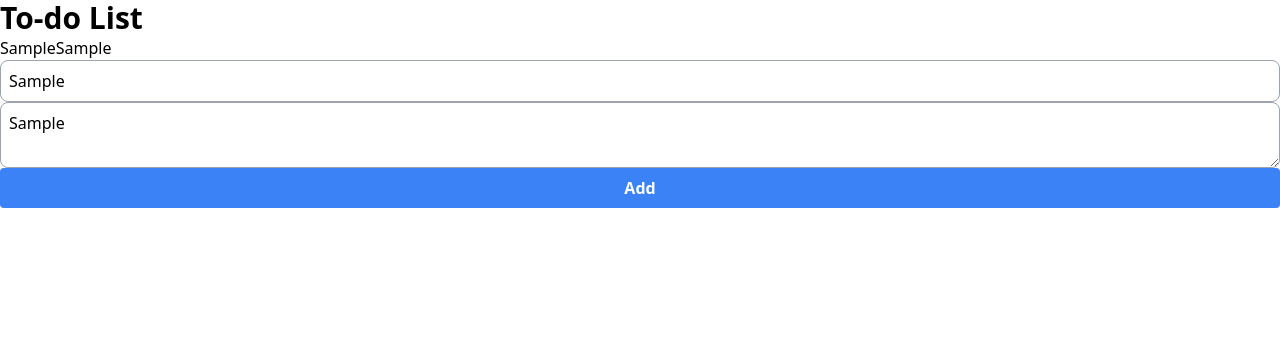
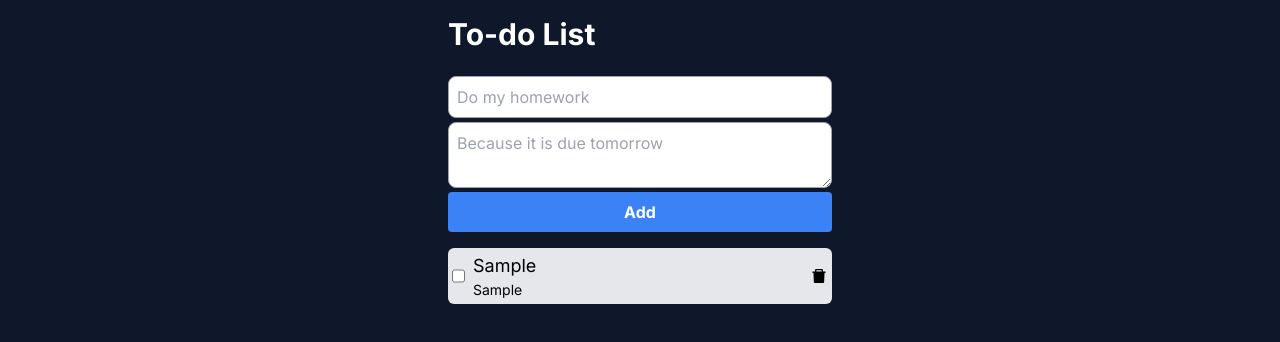
Before and after one commit to facuperezm/todo-typescript, a Next.js app: page / in a window 1280 px wide. Both pictures are taken after typing "Sample", "Sample" into the empty fields and a click on the button "Add". Shown: the top 342 px of the page. Built offline with nearby package versions, Linux system fonts and the light colour scheme.

Commit message:
app done

```diff
--- a/package.json
+++ b/package.json
@@ -9,6 +9,7 @@
     "lint": "next lint"
   },
   "dependencies": {
+    "@next/font": "^13.1.1",
     "@types/node": "18.11.17",
     "@types/react": "18.0.26",
     "@types/react-dom": "18.0.9",
@@ -17,6 +18,7 @@
     "next": "13.1.0",
     "react": "18.2.0",
     "react-dom": "18.2.0",
+    "react-icons": "^4.7.1",
     "typescript": "4.9.4"
   },
   "devDependencies": {
--- a/pages/_app.tsx
+++ b/pages/_app.tsx
@@ -1,6 +1,28 @@
-import '../styles/globals.css'
-import type { AppProps } from 'next/app'
+import "../styles/globals.css";
+import { Inter } from "@next/font/google";
+import Head from "next/head";
 
-export default function App({ Component, pageProps }: AppProps) {
-  return <Component {...pageProps} />
+const inter = Inter({
+  subsets: ["latin"],
+  variable: "--font-inter",
+});
+
+function MyApp({ Component, pageProps }) {
+  return (
+    <>
+      <Head>
+        <title>TodoList</title>
+        <meta
+          name="description"
+          content="This is my first app created with TypeScript and Next.js"
+        />
+        <link rel="icon" href="/favicon.ico" />
+      </Head>
+      <main className={`${inter.variable}`}>
+        <Component {...pageProps} />
+      </main>
+    </>
+  );
 }
+
+export default MyApp;
--- a/pages/api/hello.ts
+++ /dev/null
@@ -1,13 +0,0 @@
-// Next.js API route support: https://nextjs.org/docs/api-routes/introduction
-import type { NextApiRequest, NextApiResponse } from 'next'
-
-type Data = {
-  name: string
-}
-
-export default function handler(
-  req: NextApiRequest,
-  res: NextApiResponse<Data>
-) {
-  res.status(200).json({ name: 'John Doe' })
-}
--- a/pages/components/Form.tsx
+++ b/pages/components/Form.tsx
@@ -1,40 +1,62 @@
-import { useState } from "react";
+import useNewTodoForm from "../hooks/useNewTodoForm";
 import { Todo } from "../types";
-
-interface FormState {
-    inputValues: Todo
+interface FormProps {
+  onNewTodo: (todo: Todo) => void;
 }
 
-interface FormProps {
-    onNewTodo: (todo: Todo) => void
-}
+const Form = ({ onNewTodo }: FormProps) => {
+  const [inputValue, dispatch] = useNewTodoForm();
 
+  const handleSubmit = (e: React.FormEvent<HTMLFormElement>) => {
+    e.preventDefault();
+    onNewTodo(inputValue);
+    dispatch({
+      type: "CLEAR",
+    });
+  };
 
-const Form = ({onNewTodo}: FormProps) => {
-    const [inputValue, setInputValue] = useState<FormState["inputValues"]>({
-        text: "",
-        description: "",
+  const handleChange = (
+    e: React.ChangeEvent<HTMLInputElement | HTMLTextAreaElement>
+  ) => {
+    const { name, value } = e.target;
+    dispatch({
+      type: "CHANGE_VALUE",
+      payload: {
+        inputName: name,
+        inputValue: value,
+      },
     });
+  };
 
-    const handleSubmit = (e: React.FormEvent<HTMLFormElement>) => {
-        e.preventDefault();
-        onNewTodo(inputValue);
-    }
+  return (
+    <form
+      className="flex flex-col justify-center space-y-1"
+      onSubmit={handleSubmit}
+      action="submit"
+    >
+      <input
+        onChange={handleChange}
+        value={inputValue.text}
+        type="text"
+        placeholder="Do my homework"
+        className="border border-gray-400 p-2 rounded-lg text-black"
+        name="text"
+      />
+      <textarea
+        onChange={handleChange}
+        value={inputValue.description}
+        placeholder="Because it is due tomorrow"
+        className="border border-gray-400 p-2 rounded-lg text-black"
+        name="description"
+      />
+      <button
+        type="submit"
+        className="bg-blue-500 hover:bg-blue-700 text-white font-bold py-2 px-4 rounded"
+      >
+        Add
+      </button>
+    </form>
+  );
+};
 
-    const handleChange = (e: React.ChangeEvent<HTMLInputElement | HTMLTextAreaElement>) => {
-        setInputValue({
-            ...inputValue,
-            [e.target.name]: e.target.value
-        })
-    }
-
-    return (
-        <form className="flex flex-col justify-center" onSubmit={handleSubmit} action="submit">
-            <input onChange={handleChange} value={inputValue.text} type="text" placeholder="Do my homework" className="border border-gray-400 p-2 rounded-lg" name="text"/>
-            <textarea onChange={handleChange} value={inputValue.description} placeholder="Because it is due tomorrow" className="border border-gray-400 p-2 rounded-lg" name="description"/>
-            <button type="submit" className="bg-blue-500 hover:bg-blue-700 text-white font-bold py-2 px-4 rounded">Add</button>
-        </form>
-    )
-}
-
-export default Form
+export default Form;
--- a/pages/components/List.tsx
+++ b/pages/components/List.tsx
@@ -1,22 +1,50 @@
 import { Todo } from "../types";
+import { useState } from "react";
+import { AiFillDelete } from "react-icons/ai";
 
 interface Props {
-    todos: Array<Todo>
+  todos: Array<Todo>;
+  onDelete: (index: number) => void;
+  onComplete: (index: number) => void;
 }
 
-export default function List ({todos}: Props) {
-    return (
-        <ul>
-            {
-                todos.map((todo, index) => {
-                    return (
-                        <li key={index}>
-                            <span>{todo.text}</span>
-                            <span>{todo.description}</span>
-                        </li>
-                    )
-                })
-            }
-         </ul>
-    )
+export default function List({ todos, onDelete, onComplete }: Props) {
+  const [completedIndices, setCompletedIndices] = useState<number[]>([]);
+
+  const handleComplete = (index: number) => {
+    onComplete(index);
+    setCompletedIndices((prevCompletedIndices) =>
+      prevCompletedIndices.includes(index)
+        ? prevCompletedIndices.filter((i) => i !== index)
+        : [...prevCompletedIndices, index]
+    );
+  };
+
+  return (
+    <ul>
+      {todos.map((todo, index) => {
+        return (
+          <li
+            className={`text-lg bg-gray-200 p-1 rounded-md text-black ${
+              completedIndices.includes(index) ? "line-through" : ""
+            } flex justify-between my-2`}
+            key={index}
+          >
+            <input
+              type="checkbox"
+              onClick={() => handleComplete(index)}
+              checked={completedIndices.includes(index)}
+            />
+            <div className="flex flex-col flex-1 px-2">
+              <span>{todo.text}</span>
+              <span className="text-sm">{todo.description}</span>
+            </div>
+            <button onClick={() => onDelete(index)}>
+              <AiFillDelete />
+            </button>
+          </li>
+        );
+      })}
+    </ul>
+  );
 }
--- /dev/null
+++ b/pages/hooks/useNewTodoForm.tsx
@@ -0,0 +1,46 @@
+import { useReducer } from "react";
+import { Todo } from "../types";
+
+const INITIAL_STATE = {
+  text: "",
+  description: "",
+  done: false,
+};
+
+interface FormState {
+  inputValues: Todo;
+}
+
+type FormReducerActions =
+  | {
+      type: "CHANGE_VALUE";
+      payload: {
+        inputName: string;
+        inputValue: string;
+      };
+    }
+  | {
+      type: "CLEAR";
+    };
+
+const formReducer = (
+  state: FormState["inputValues"],
+  action: FormReducerActions
+) => {
+  switch (action.type) {
+    case "CHANGE_VALUE":
+      const { inputName, inputValue } = action.payload;
+      return {
+        ...state,
+        [inputName]: inputValue,
+      };
+    case "CLEAR":
+      return INITIAL_STATE;
+  }
+};
+
+const useNewTodoForm = () => {
+  return useReducer(formReducer, INITIAL_STATE);
+};
+
+export default useNewTodoForm;
--- a/pages/index.tsx
+++ b/pages/index.tsx
@@ -1,43 +1,46 @@
-import { useState } from "react"
-import Form from "./components/Form"
-import List from "./components/List"
-import { Todo } from "./types"
+import { useState } from "react";
+import Form from "./components/Form";
+import List from "./components/List";
+import { Todo } from "./types";
 interface AppState {
-  todos: Array<Todo>
+  todos: Array<Todo>;
 }
 
-  const INITIAL_STATE = [
-    {
-    name: "Bake a bread",
-    description: "Bake a bread for the family",
-    completed: false,
-  },
-  {
-    name: "Bake a bread",
-    description: "Bake a bread for the family",
-    completed: false,
-  },
-  {
-    name: "Bake a bread",
-    description: "Bake a bread for the family",
-    completed: false,
-  },
-]
+export default function Home() {
+  const [todos, setTodos] = useState<AppState["todos"]>([]);
 
-export default function Home() {
-  const [todos, setTodos] = useState<AppState["todos"]>([])
+  const handleNewTodo = (todo: Todo): void => {
+    setTodos([...todos, todo]);
+  };
+  const handleDelete = (index: number): void => {
+    const newTodos = todos.filter((todo, i) => i !== index);
+    setTodos(newTodos);
+  };
 
-  const handleNewTodo = (todo: Todo):void => {
-    setTodos([...todos, todo])
-  }
+  const handleCompleted = (index: number): void => {
+    const newTodos = todos.map((todo, i) => {
+      if (i === index) {
+        return {
+          ...todo,
+          done: !todo.done,
+        };
+      }
+      return todo;
+    });
+    setTodos(newTodos);
+  };
 
   return (
-    <>
-    <div>
-      <h1 className="font-bold text-3xl">To-do List</h1>
-      <List todos={todos}/>
-      <Form onNewTodo={handleNewTodo}/>
-    </div>
-    </>
-  )
+    <main className="bg-[#0f172a] h-screen">
+      <div className="flex flex-col w-96 m-auto font-sans text-white space-y-2">
+        <h1 className="font-sans text-3xl py-4 font-bold">To-do List</h1>
+        <Form onNewTodo={handleNewTodo} />
+        <List
+          todos={todos}
+          onDelete={handleDelete}
+          onComplete={handleCompleted}
+        />
+      </div>
+    </main>
+  );
 }
--- a/pages/types.d.ts
+++ b/pages/types.d.ts
@@ -1,4 +1,5 @@
 export interface Todo {
-    text: string
-    description?: string
+  text: string;
+  description?: string;
+  done: boolean;
 }
--- a/tailwind.config.js
+++ b/tailwind.config.js
@@ -5,7 +5,14 @@ module.exports = {
     "./components/**/*.{js,ts,jsx,tsx}",
   ],
   theme: {
-    extend: {},
+    extend: {
+      lineThrough: {
+        "text-decoration": "line-through",
+      },
+      fontFamily: {
+        sans: ["var(--font-inter)"],
+      },
+    },
   },
   plugins: [],
 };
```
Also changed, not shown: 1 other file (tests, documents, lock files or other folders).
